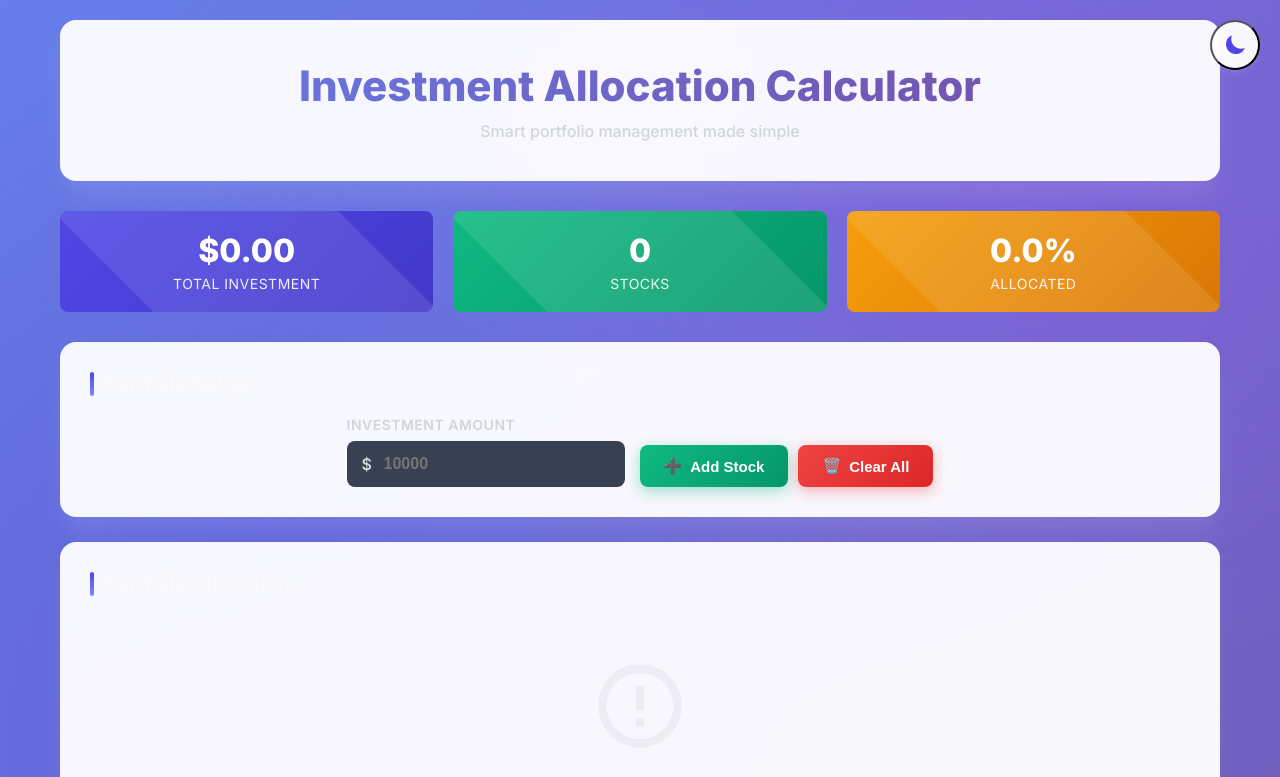
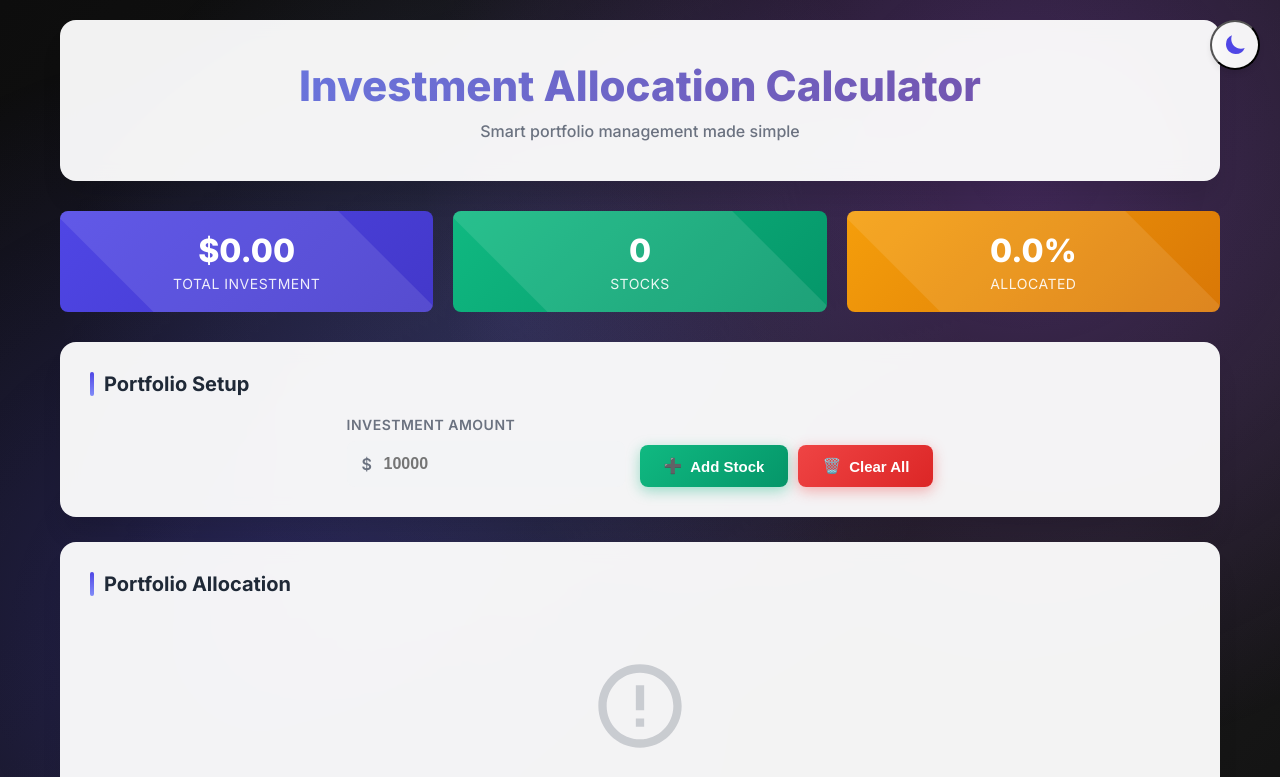
Before and after one commit to bkt-cmyk/tools, a plain HTML site: page index.html in a window 1280 px wide. Both pictures are taken after a click on the button "Toggle theme". Shown: the top 777 px of the page. Drawn offline with nearby package versions, Linux system fonts and the light colour scheme.

Commit message:
edit dark theme color

```diff
--- a/assets/css/style.css
+++ b/assets/css/style.css
@@ -20,13 +20,7 @@
 
 /* =============== DARK MODE =============== */
 [data-theme="dark"] {
-    --dark: #F9FAFB;
-    --gray: #D1D5DB;
-    --light-gray: #374151;
-    --white: #111827;
-    --shadow-sm: 0 1px 2px 0 rgb(255 255 255 / 0.05);
-    --shadow: 0 4px 6px -1px rgb(255 255 255 / 0.1);
-    --shadow-lg: 0 20px 25px -5px rgb(255 255 255 / 0.1);
+    --dark_bg: linear-gradient(135deg, #0d0d0d 0%, #1a1a1a 50%, #000000 100%);
 }
 
 /* =============== GLOBAL STYLES =============== */
@@ -38,12 +32,11 @@
 
 body {
     font-family: 'Inter', -apple-system, BlinkMacSystemFont, sans-serif;
-    background: linear-gradient(135deg, #667eea 0%, #764ba2 100%);
+    background: var(--dark_bg);
     min-height: 100vh;
     color: var(--dark);
     position: relative;
     overflow-x: hidden;
-    /* width: 900px; */
 }
 
 body::before {
```
Also changed, not shown: index.html (+1 -1 lines).
